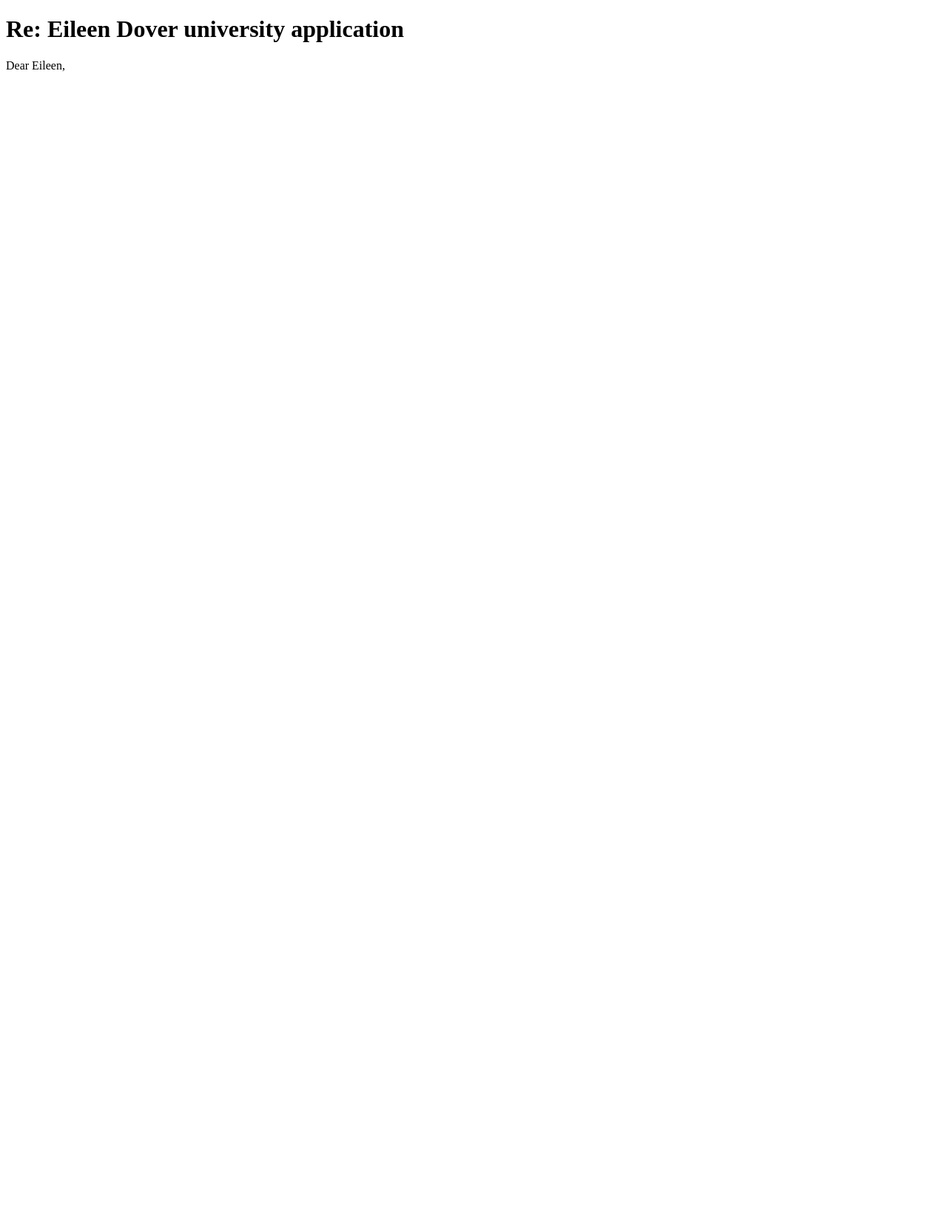
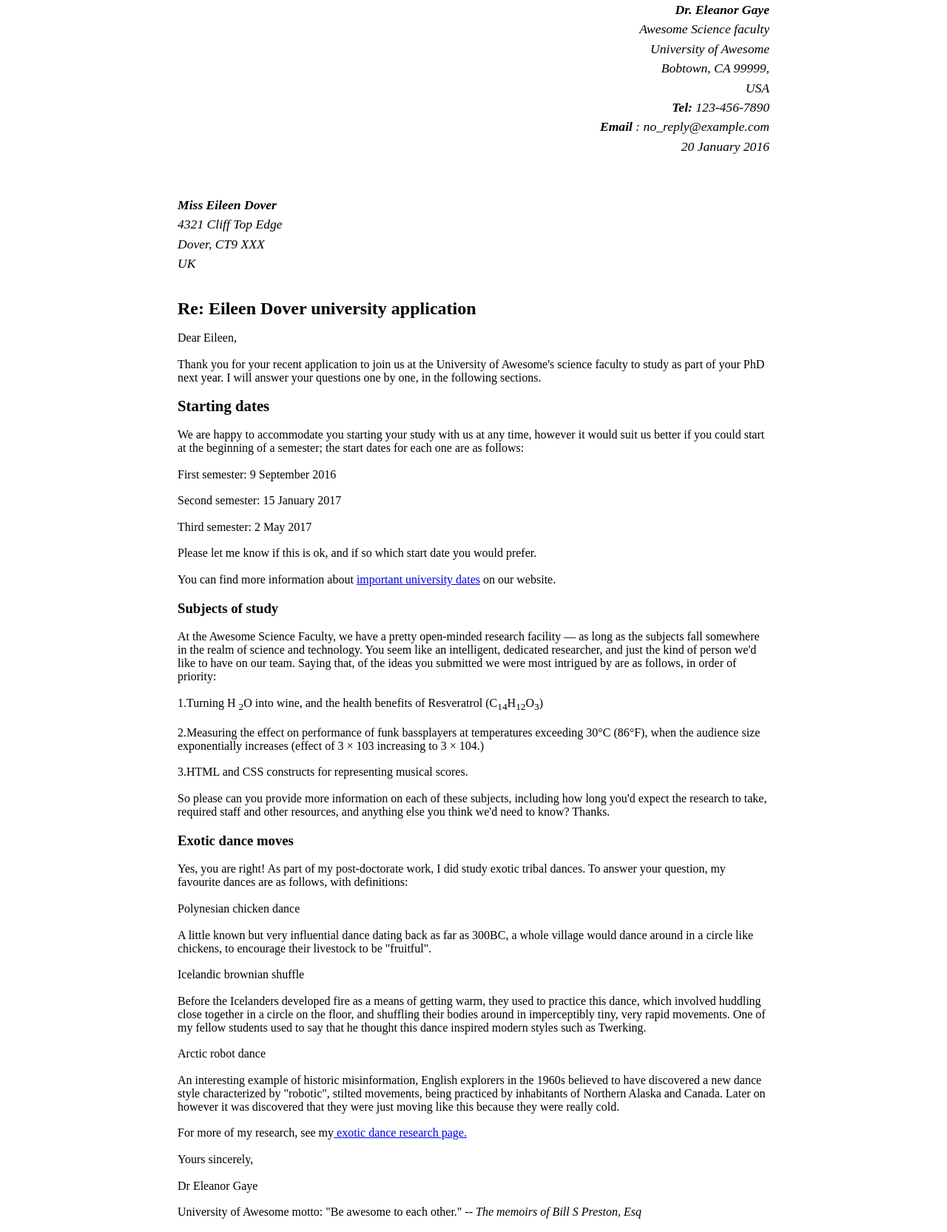
Before and after one commit to br-creator/letter-assessment, a plain HTML site: page index.html in a window 1280 px wide. Shown: the whole page at 74% size. Before the commit the page ends 800 px from the top, so only its background shows below. Drawn offline with Linux system fonts and the light colour scheme.

Commit message:
added letter

```diff
--- a/index.html
+++ b/index.html
@@ -1,14 +1,138 @@
 <!DOCTYPE html>
 <html lang="en">
+
 <head>
     <meta charset="UTF-8">
     <meta name="viewport" content="width=, initial-scale=1.0">
     <meta http-equiv="X-UA-Compatible" content="ie=edge">
     <title>Document</title>
+    <style>
+        body {
+            max-width: 800px;
+            margin: 0 auto;
+        }
+
+        .sender-column {
+            text-align: right;
+        }
+
+        h1 {
+            font-size: 1.5em;
+        }
+
+        h2 {
+            font-size: 1.3em;
+        }
+
+        p,
+        ul,
+        ol,
+        dl,
+        address {
+            font-size: 1.1em;
+        }
+
+        p,
+        li,
+        dd,
+        dt,
+        address {
+            line-height: 1.5;
+        }
+    </style>
 </head>
+
 <body>
+    <address class="sender-column">
+
+        <B>Dr. Eleanor Gaye</B> <br>
+        Awesome Science faculty <br>
+        University of Awesome <br>
+        Bobtown, CA 99999, <br>
+        USA <br>
+        <B> Tel: </B> 123-456-7890 <br>
+        <B>Email </B>: no_reply@example.com <br>
+        20 January 2016 <br> </br>
+        <br>
+    </address>
+    <address>
+        <B>Miss Eileen Dover</B> <br>
+        4321 Cliff Top Edge <br>
+        Dover, CT9 XXX <br>
+        UK <br>
+    </address> </br>
     <h1>Re: Eileen Dover university application</h1>
+    <p></p>
     <p1>Dear Eileen,</p1>
+    <p></p>
+    <p2>Thank you for your recent application to join us at the University of Awesome's science faculty to study as part
+        of your PhD next year. I will answer your questions one by one, in the following sections.</p2>
+    <p></p>
+    <h2>Starting dates</h2>
+    <p></p>
+    <p4>We are happy to accommodate you starting your study with us at any time, however it would suit us better if you
+        could start at the beginning of a semester; the start dates for each one are as follows:</p4>
+    <p></p>
+    <p5>First semester: 9 September 2016</p5>
+    <p></p>
+    <p6>Second semester: 15 January 2017</p6>
+    <p></p>
+    <p7>Third semester: 2 May 2017</p7>
+    <p></p>
+    <p8>Please let me know if this is ok, and if so which start date you would prefer.</p8>
+    <p></p>
+    <p9>You can find more information about <a href="http://example.com.">important university dates</a> on our website.</p9>
+    <p></p>
+    <h3>Subjects of study</h3>
+    <p></p>
+    <p11>At the Awesome Science Faculty, we have a pretty open-minded research facility — as long as the subjects fall
+        somewhere in the realm of science and technology. You seem like an intelligent, dedicated researcher, and just
+        the kind of person we'd like to have on our team. Saying that, of the ideas you submitted we were most intrigued
+        by are as follows, in order of priority:</p11>
+    <p></p>
+    <p12>1.Turning H <sub>2</sub>O into wine, and the health benefits of Resveratrol (C<sub>14</sub>H<sub>12</sub>O<sub>3</sub>)</p12>
+    <p></p>
+    <p13>2.Measuring the effect on performance of funk bassplayers at temperatures exceeding 30°C (86°F), when the
+        audience size exponentially increases (effect of 3 × 103 increasing to 3 × 104.)</p13>
+    <p></p>
+    <p14>3.HTML and CSS constructs for representing musical scores.</p14>
+    <p></p>
+    <p15>So please can you provide more information on each of these subjects, including how long you'd expect the
+        research to take, required staff and other resources, and anything else you think we'd need to know? Thanks.
+    </p15>
+    <p></p>
+    <h3>Exotic dance moves</h3>
+    <p></p>
+    <p17>Yes, you are right! As part of my post-doctorate work, I did study exotic tribal dances. To answer your
+        question, my favourite dances are as follows, with definitions:</p17>
+    <p></p>
+    <p18>Polynesian chicken dance</p18>
+    <p></p>
+    <p19> A little known but very influential dance dating back as far as 300BC, a whole village would dance around in a
+        circle like chickens, to encourage their livestock to be "fruitful".</p19>
+    <p></p>
+    <p20>Icelandic brownian shuffle</p20>
+    <p></p>
+    <p21> Before the Icelanders developed fire as a means of getting warm, they used to practice this dance, which
+        involved huddling close together in a circle on the floor, and shuffling their bodies around in imperceptibly
+        tiny, very rapid movements. One of my fellow students used to say that he thought this dance inspired modern
+        styles such as Twerking.</p21>
+    <p></p>
+    <p22>Arctic robot dance</p22>
+    <p></p>
+    <p23> An interesting example of historic misinformation, English explorers in the 1960s believed to have discovered
+        a new dance style characterized by "robotic", stilted movements, being practiced by inhabitants of Northern
+        Alaska and Canada. Later on however it was discovered that they were just moving like this because they were
+        really cold.</p23>
+    <p></p>
+    <p24>For more of my research, see my<a href="http://example.com."> exotic dance research page.</a></p24>
+    <p></p>
+    <p25>Yours sincerely,</p25>
+    <p></p>
+    <p26>Dr Eleanor Gaye</p26>
+    <p></p>
+    <p27>University of Awesome motto: "Be awesome to each other."<i> -- The memoirs of Bill S Preston, Esq</i></p27>
+    <p></p>
+</body>
 
-</body>
 </html>
```
